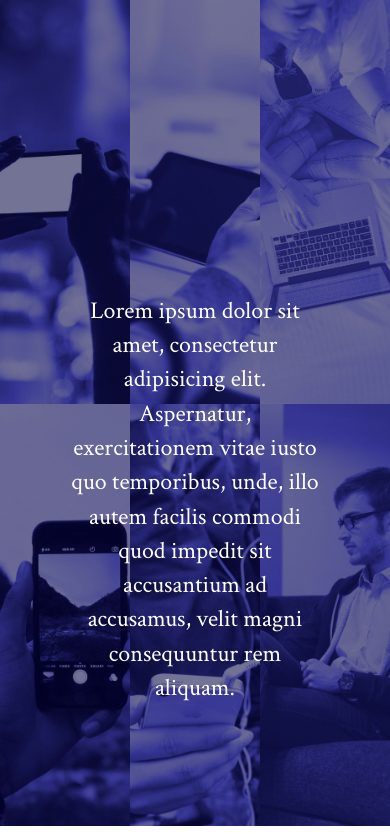
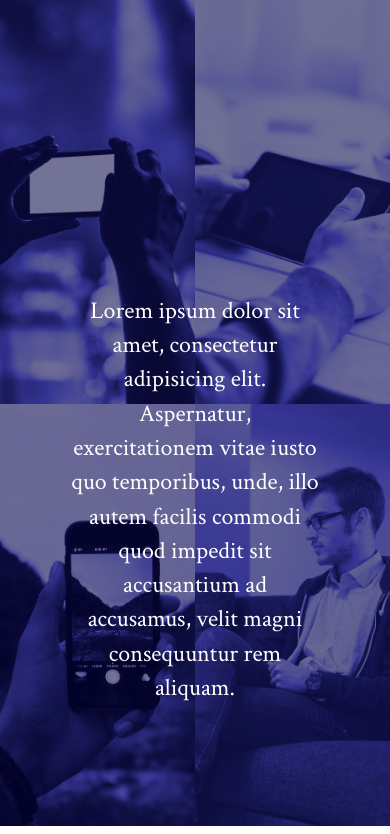
Before and after one commit to VivianaRA/NuevoPortfolio, a plain HTML site: page index.html in a window 390 px wide. Shown: the part 2465-3299 px from the top of the page. Drawn offline with Linux system fonts and the light colour scheme; a web font is replaced by a local one.

Commit message:
falta responsive

```diff
--- a/index.html
+++ b/index.html
@@ -122,7 +122,7 @@
     </div>
     </section>
   </div>
-<div id="proyects" class="proyects text-center rowskills">
+<div id="proyects" class="proyects text-center rowskills fondoplomo">
     <h2 class="gray tex-center">My projects</h2>
     <div class="rowskills crimson">
       <div class="">
@@ -196,15 +196,15 @@
 
           <p class="crimson view"> Lorem ipsum dolor sit amet, consectetur adipisicing elit. Aspernatur, exercitationem vitae iusto quo temporibus, unde, illo autem facilis commodi quod impedit sit accusantium ad accusamus, velit magni consequuntur rem aliquam.</p>
 
-        <div class="research-photo photo-1"></div>
-        <div class="research-photo photo-2"></div>
-        <div class="research-photo photo-3"></div>
-        <div class="research-photo photo-4"></div>
-        <div class="research-photo photo-5"></div>
-        <div class="research-photo photo-6"></div>
-
+        <div class="research-photo img-responsive photo-1 "></div>
+        <div class="research-photo img-responsive photo-2"></div>
+        <div class="research-photo img-responsive photo-3 hidden-xs hidden-sm "></div>
+        <div class="research-photo img-responsive photo-4"></div>
+        <div class="research-photo img-responsive photo-5 hidden-xs hidden-sm"></div>
+        <div class="research-photo img-responsive photo-6"></div>
       </div>
     </section>
+
 <div class="fondoplomo">
   <img class="rowskills imagen text-center img-responsive" src="images/IMG_7027.png" alt="" />
   <p style="font-weight:bold">I am proactive and responsible, with excellent interpersonal skills that allow me to perform extremely well in teams.</p>
--- a/prueba.css
+++ b/prueba.css
@@ -404,7 +404,18 @@ body section.color-box {
     background-image: url(images/UM6.jpg);
     z-index: -20;
 }
+@media all and (max-width: 600px) {
 
+  .moradito .research-photo {
+      height: 50%;
+      width: -webkit-calc(100% / 2);
+      width: calc(100% / 2);
+      float: left;
+      position: relative;;
+      background-size: cover;
+      background-repeat: no-repeat;
+      background-position: center;
+    }
 /*fotomia*/
 .fondoplomo{
   background-color: #ebebeb ;
```
